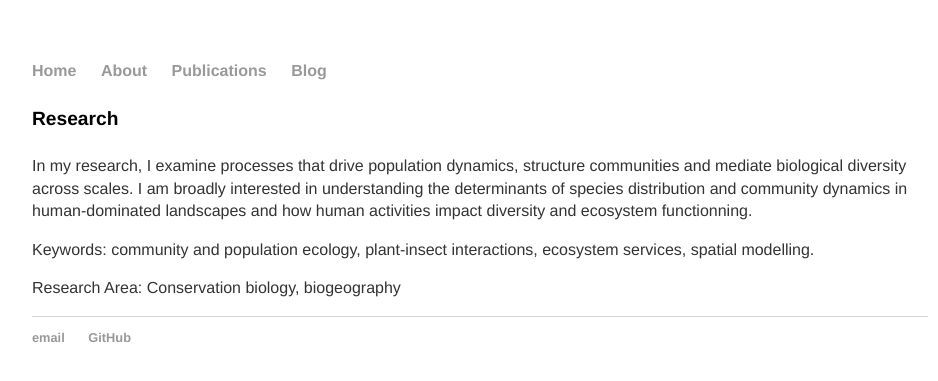
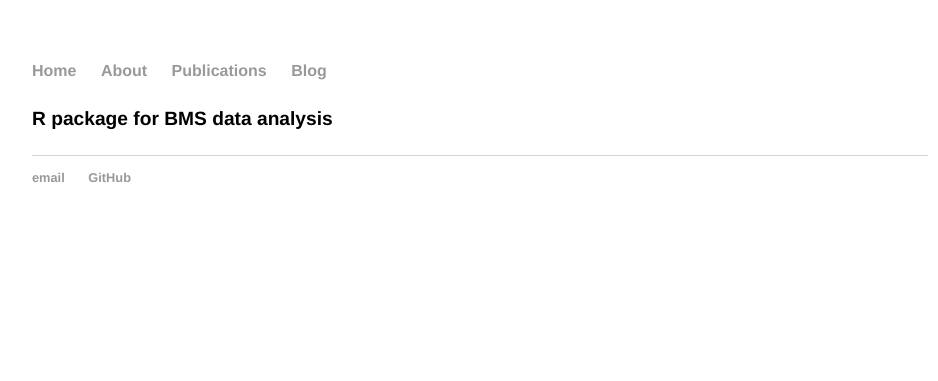
Before and after one commit to RetoSchmucki/rbms, a Jekyll site: the page built from docs/about/index.md, in a window 1280 px wide. Shown: the top 381 px of the page, without its empty margins (160-1098 px from the left). Built offline with Jekyll 4.4.1, drawn with Linux system fonts in a browser that asks for light colours.

```diff
--- a/docs/_config.yml
+++ b/docs/_config.yml
@@ -1,6 +1,6 @@
 name: rbms
 markdown: kramdown
-permalink: /blog/:year/:month/:day/:title
+permalink: /rbms/blog/:year/:month/:day/:title
 highlighter: rouge
 kramdown:
     math_engine: mathjax
--- a/docs/about/index.md
+++ b/docs/about/index.md
@@ -1,13 +1,7 @@
 ---
 layout: default
-title: Reto Schmucki
-description: Reto Schmucki - community ecologist
+title: rbms
+description: rbms pacakge
 ---
 
-#### Research
-
-In my research, I examine processes that drive population dynamics, structure communities and mediate biological diversity across scales. I am broadly interested in understanding the determinants of species distribution and community dynamics in human-dominated landscapes and how human activities impact diversity and ecosystem functionning.
-
-Keywords: community and population ecology, plant-insect interactions, ecosystem services, spatial modelling.
-
-Research Area: Conservation biology, biogeography
+#### R package for BMS data analysis
--- a/docs/blog/index.html
+++ b/docs/blog/index.html
@@ -1,6 +1,6 @@
 ---
 layout: default
-title: Reto Schmucki
+title: rbms
 ---
 	<!-- <h4>{{ page.title }}</h4> -->
   <img class="img-circle" src="you.jpg">
```
